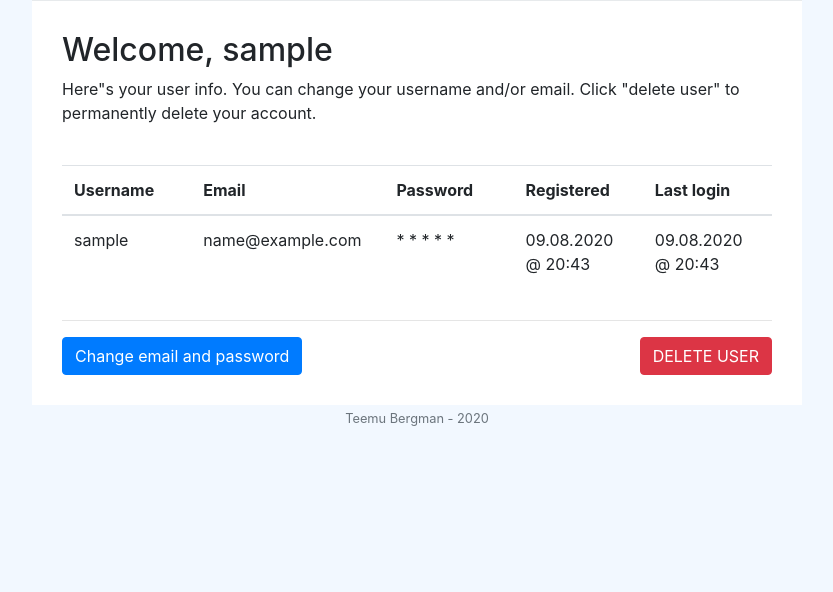
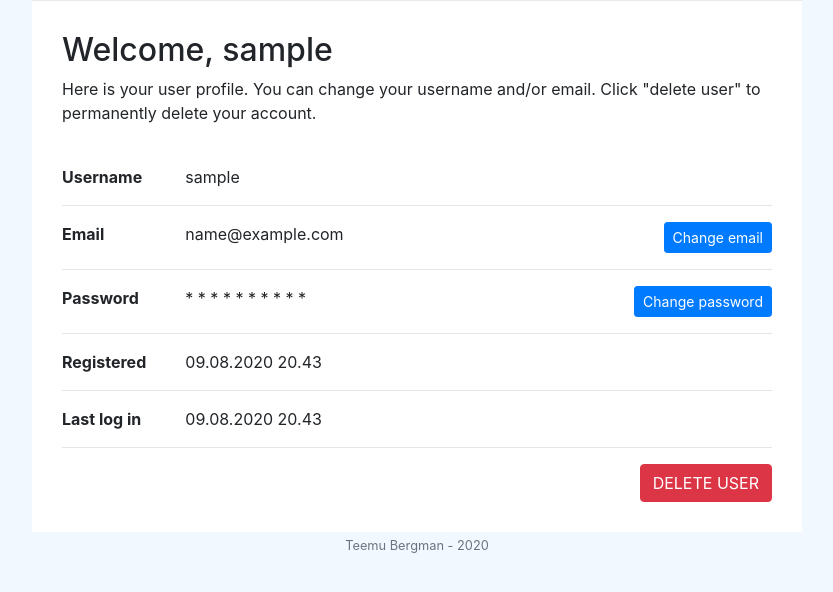
Before and after one commit to TeemuBergman/messageboard, a Flask app: page /profile in a window 1280 px wide. Shown: the part 76-668 px from the top of the page, without its empty margins (223-1056 px from the left). Run offline with Flask 2, Linux system fonts and the light colour scheme; the visitor is signed in with stand-in values (Sample User, id 1); data comes from the database, SQL or seed files in the repository; some libraries are stand-ins or nearby versions.

Commit message:
Tidying up

```diff
--- a/messageboard/templates/profile.html
+++ b/messageboard/templates/profile.html
@@ -7,92 +7,154 @@
 			<!-- Header for profile page -->
 			<div class="col-md-12">
 				<h2>Welcome, {{ username }}</h2>
-                <p>Here"s your user info. You can change your username and/or email. Click "delete user" to
+				<p>Here is your user profile. You can change your username and/or email. Click "delete user" to
 					permanently delete your account.</p>
 				<br>
 			</div>
 
 			<!-- List user info -->
 			<div class="col-md-12">
-                <table class="table">
-                    <thead>
-                    <tr>
-                        <th scope="col" class="col-md-2">Username</th>
-                        <th scope="col" class="col-md-2">Email</th>
-                        <th scope="col" class="col-md-2">Password</th>
 				{% if banned %}
-                            <th scope="col">Banned</th>
-                            <th scope="col">Ban duration</th>
+					<div class="row">
+						<div class="col-md-12">
+							<div class="alert alert-danger" role="alert">
+								<b>You are banned!</b> Ban lifts at {{ ban_duration.strftime("%d.%m.%Y %H.%M") }}
+							</div>
+						</div>
+					</div>
+					<hr>
 				{% endif %}
-                        <th scope="col" class="col-md-2">Registered</th>
-                        <th scope="col" class="col-md-2">Last login</th>
-                    </tr>
-                    </thead>
-                    <tbody>
-                    <tr>
-                        <td>{{ username }}</td>
-                        <td>{{ email }}</td>
-                        <td>* * * * *</td>
-                        {% if banned %}
-                            <td>Yes</td>
-                            <td>{{ ban_duration.strftime("%d.%m.%Y @ %H:%M") }}</td>
-                        {% endif %}
-                        <td>{{ registered.strftime("%d.%m.%Y @ %H:%M") }}</td>
-                        <td>{{ last_login.strftime("%d.%m.%Y @ %H:%M") }}</td>
-                    </tr>
-                    </tbody>
-                </table>
+				<div class="row">
+					<div class="col-md-2">
+						<b>Username</b>
 					</div>
-
-            <div class="col-md-12">
+					<div class="col-md-10">{{ username }}</div>
+				</div>
+				<hr>
+				<div class="row">
+					<div class="col-md-2">
+						<b>Email</b>
+					</div>
+					<div class="col-md-7">{{ email }}</div>
+					<div class="col-md-3">
+						<!-- Edit profile -->
+						<button type="button" class="btn btn-primary btn-sm float-right" data-toggle="modal"
+								data-target="#change_email">
+							Change email
+						</button>
+					</div>
+				</div>
+				<hr>
+				<div class="row">
+					<div class="col-md-2">
+						<b>Password</b>
+					</div>
+					<div class="col-md-7">* * * * * * * * * *</div>
+					<div class="col-md-3">
+						<!-- Edit profile -->
+						<button type="button" class="btn btn-primary btn-sm float-right" data-toggle="modal"
+								data-target="#change_password">
+							Change password
+						</button>
+					</div>
+				</div>
+				<hr>
+				<div class="row">
+					<div class="col-md-2">
+						<b>Registered</b>
+					</div>
+					<div class="col-md-4">{{ registered.strftime("%d.%m.%Y %H.%M") }}</div>
+				</div>
+				<hr>
+				<div class="row">
+					<div class="col-md-2">
+						<b>Last log in</b>
+					</div>
+					<div class="col-md-4">{{ last_login.strftime("%d.%m.%Y %H.%M") }}</div>
+				</div>
 				<hr>
 			</div>
 
-            <div class="col-md-9">
-                <!-- Edit profile -->
-                <button type="button" class="btn btn-primary" data-toggle="modal"
-                        data-target="#edit_profile">
-                    Change email and password
-                </button>
-            </div>
-
 			<!-- Delete user -->
-            <div class="col-md-3">
+			<div class="col-md-12">
 				<button type="button" class="btn btn-danger float-right" data-toggle="modal"
 						data-target="#delete_profile">
 					DELETE USER
 				</button>
 			</div>
 
-            <!-- Edit profile popup -->
-            <div class="modal fade" id="edit_profile" tabindex="-1" role="dialog" aria-labelledby="exampleModalLabel"
+			<!-- Change email popup -->
+			<div class="modal fade" id="change_email" tabindex="-1" role="dialog"
+				 aria-labelledby="exampleModalLabel"
 				 aria-hidden="true" data-backdrop="static">
 				<div class="modal-dialog" role="document">
 					<div class="modal-content">
 						<div class="modal-header">
 							<h5 class="modal-title" id="exampleModalLabel">
-                                Edit profile
+								Change your email adress
 							</h5>
 							<button type="button" class="close" data-dismiss="modal" aria-label="Close">
 								<span aria-hidden="true">&times;</span>
 							</button>
 						</div>
 						<div class="modal-body">
+							<p>Change your current email address by entering a new address
+								below and confirm it by entering your <b>current password</b>.</p>
 							<form action="/profile" method="POST">
 								<div class="form-group">
-                                    <label for="email_1">New email (optional)</label>
+									<label for="email_1">New email</label>
 									<input name="email_1" class="form-control" type="email" value="">
 									<label for="email_2">Confirm new email</label>
 									<input name="email_2" class="form-control" type="email" value="">
-                                    <label for="new_password_1">New password (optional)</label>
+									<hr>
+									<label class="text-primary" for="password">
+										Enter your current password to save changes</label>
+									<input name="password" class="form-control" type="password" value="">
+								</div>
+								<button type="submit" class="btn btn-primary float-left" name="edit_profile">
+									Save edits
+								</button>
+								<button type="button" class="btn btn-secondary float-right" data-dismiss="modal">
+									Cancel
+								</button>
+							</form>
+						</div>
+						<div class="modal-footer">
+						</div>
+					</div>
+				</div>
+			</div>
+
+			<!-- Change password popup -->
+			<div class="modal fade" id="change_password" tabindex="-1" role="dialog"
+				 aria-labelledby="exampleModalLabel"
+				 aria-hidden="true" data-backdrop="static">
+				<div class="modal-dialog" role="document">
+					<div class="modal-content">
+						<div class="modal-header">
+							<h5 class="modal-title" id="exampleModalLabel">
+								Change your password
+							</h5>
+							<button type="button" class="close" data-dismiss="modal" aria-label="Close">
+								<span aria-hidden="true">&times;</span>
+							</button>
+						</div>
+						<div class="modal-body">
+							<p>Change your current password by entering a new password
+								below and confirm it by entering your <b>current password</b>
+								or press cancel to exit edit mode.</p>
+							<form action="/profile" method="POST">
+								<div class="form-group">
+									<label for="new_password_1">New password</label>
 									<input name="new_password_1" class="form-control" type="password" value="">
 									<label for="new_password_2">Confirm new password</label>
 									<input name="new_password_2" class="form-control" type="password" value="">
 									<hr>
-                                    <label for="password">Enter your current password to save changes</label>
+									<label class="text-primary" for="password">
+										Enter your current password to save changes</label>
 									<input name="password" class="form-control" type="password" value="">
 								</div>
-                                <button type="submit" class="btn btn-danger float-left" name="edit_profile">
+								<button type="submit" class="btn btn-primary float-left" name="edit_profile">
 									Save edits
 								</button>
 								<button type="button" class="btn btn-secondary float-right" data-dismiss="modal">
@@ -107,7 +169,8 @@
 			</div>
 
 			<!-- Delete user confirmation popup -->
-            <div class="modal fade" id="delete_profile" tabindex="-1" role="dialog" aria-labelledby="exampleModalLabel"
+			<div class="modal fade" id="delete_profile" tabindex="-1" role="dialog"
+				 aria-labelledby="exampleModalLabel"
 				 aria-hidden="true" data-backdrop="static">
 				<div class="modal-dialog" role="document">
 					<div class="modal-content">
--- a/messageboard/templates/signup.html
+++ b/messageboard/templates/signup.html
@@ -16,7 +16,7 @@
 				<hr>
 			</div>
 
-            <div class="col-md-6">
+			<div class="col-md-8">
 				<form method="POST" action="/signup">
 					<div class="form-group">
 						<label for="email">Email address</label>
```
Also changed, not shown: messageboard/templates/categories.html (+4 -4 lines), messageboard/templates/messages.html (+13 -21 lines), messageboard/templates/search_results.html (renamed from messageboard/templates/results.html, +10 -3 lines), messageboard/templates/threads.html (+16 -15 lines). Lines whose indentation alone changed are shown as unchanged.
